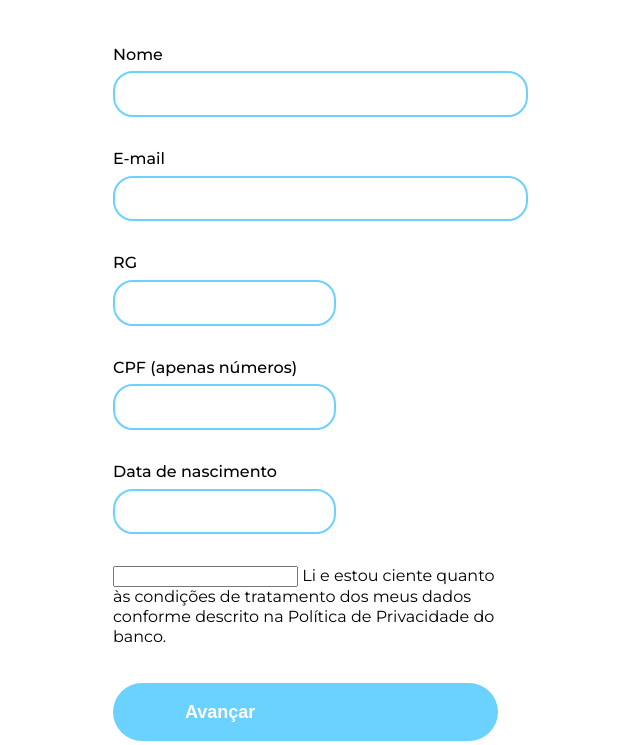
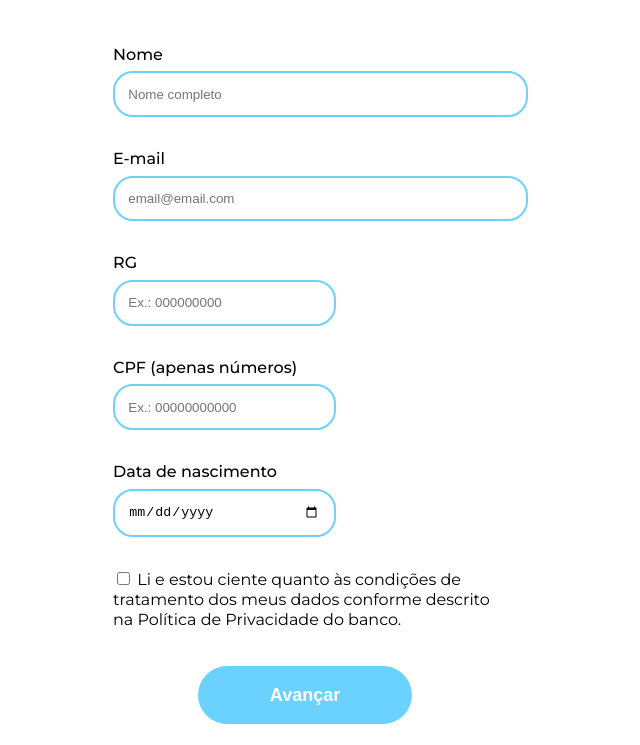
Before and after one commit to hyanguimaraes/Monibank, a plain HTML site: page pages/abrir-conta-form.html in a window 1280 px wide. Shown: the part 558-1303 px from the top of the page, without its empty margins (335-975 px from the left). Drawn offline with nearby package versions, Linux system fonts and the light colour scheme.

Commit message:
Commit dos arquivos ao final da Aula 01.
Inclusão de validações no HTML do formulário.

```diff
--- a/pages/abrir-conta-form.html
+++ b/pages/abrir-conta-form.html
@@ -61,32 +61,32 @@
             <form class="principal__formulario" data-formulario>
                 <fieldset class="formulario__campo">
                     <label class="campo__etiqueta" for="nome">Nome</label>
-                    <input name="nome" id="nome" class="campo__escrita" />
+                    <input name="nome" id="nome" class="campo__escrita" type="text" placeholder="Nome completo" minlength="4" required/>
                     <span class="mensagem-erro"></span>
                 </fieldset>
 
                 <fieldset class="formulario__campo">
                     <label class="campo__etiqueta" for="email">E-mail</label>
-                    <input name="email" id="email" class="campo__escrita" />
+                    <input name="email" id="email" class="campo__escrita" type="email"placeholder="email@email.com" minlength="10"required/>
                     <span class="mensagem-erro"></span>
                 </fieldset>
                 <fieldset class="formulario__campo">
                     <label class="campo__etiqueta" for="rg">RG</label>
-                    <input name="rg" id="rg" class="campo__escrita campo__escrita--menor" />
+                    <input name="rg" id="rg" class="campo__escrita campo__escrita--menor" type="text" placeholder="Ex.: 000000000" required/>
                     <span class="mensagem-erro"></span>
                 </fieldset>
                 <fieldset class="formulario__campo">
                     <label class="campo__etiqueta" for="cpf">CPF (apenas números)</label>
-                    <input name="cpf" id="cpf" class="campo__escrita campo__escrita--menor" required />
+                    <input name="cpf" id="cpf" class="campo__escrita campo__escrita--menor" required type="text" placeholder="Ex.: 00000000000" minLength="11" maxLength="11"/>
                     <span class="mensagem-erro"></span>
                 </fieldset>
                 <fieldset class="formulario__campo">
                     <label class="campo__etiqueta" for="aniversario">Data de nascimento</label>
-                    <input name="aniversario" id="aniversario" class="campo__escrita campo__escrita--menor" />
+                    <input name="aniversario" id="aniversario" class="campo__escrita campo__escrita--menor" type="date" required/>
                     <span class="mensagem-erro"></span>
                 </fieldset>
                 <fieldset class="formulario__termos">
-                    <input name="termos" class="termos__input">
+                    <input name="termos" class="termos__input" type="checkbox" required>
                     <p class="termos__texto">Li e estou ciente quanto às condições de tratamento dos meus dados conforme
                         descrito na Política
                         de
@@ -95,7 +95,7 @@
                 </fieldset>
 
                 <div>
-                    <input value="Avançar" class="formulario__botao" id="enviar" data-botao-enviar>
+                    <input value="Avançar" class="formulario__botao" id="enviar" data-botao-enviar type="submit">
                     <span class="mensagem-erro"></span>
                 </div>
             </form>
```
